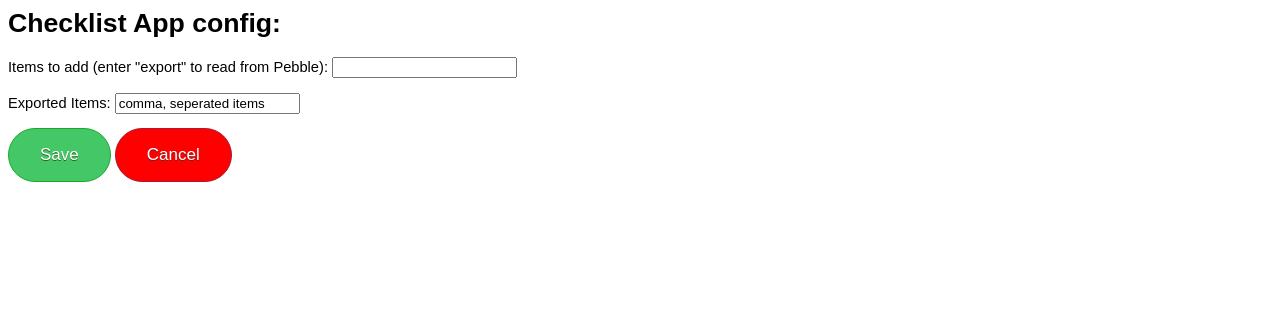
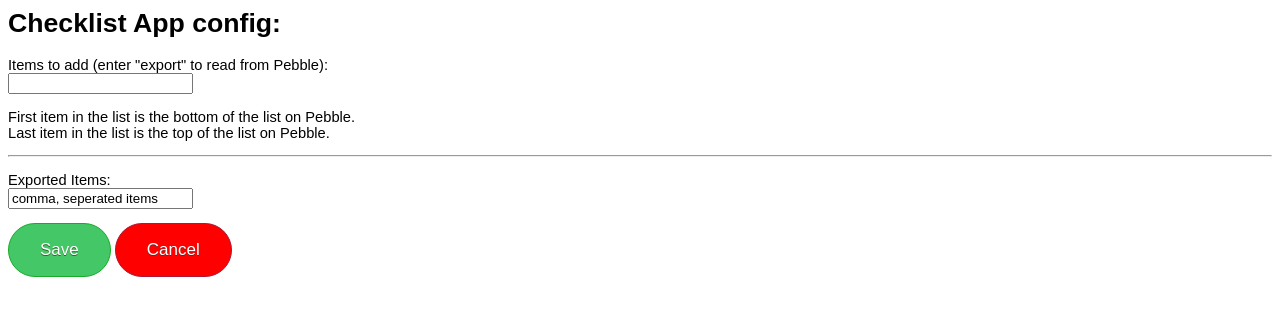
Before and after one commit to clach04/clach04.github.io, a plain HTML site: page pebble/checklist/config.html in a window 1280 px wide. Drawn offline with Linux system fonts and the light colour scheme.

Commit message:
checklist reformat

```diff
--- a/pebble/checklist/config.html
+++ b/pebble/checklist/config.html
@@ -77,11 +77,21 @@
 
     <p>
         <label for="itemsToAdd">Items to add (enter "export" to read from Pebble):</label>
+        <br>
         <input type="text" name="itemsToAdd" id="itemsToAdd" autocapitalize="off"/>
     </p>
 
     <p>
+        First item in the list is the bottom of the list on Pebble.
+        <br>
+        Last item in the list is the top of the list on Pebble.
+    </p>
+
+    <hr>
+
+    <p>
         <label for="items_exported">Exported Items:</label>
+        <br>
         <input type="text" name="items_exported" id="items_exported" autocapitalize="off"/>
     </p>
 
```
